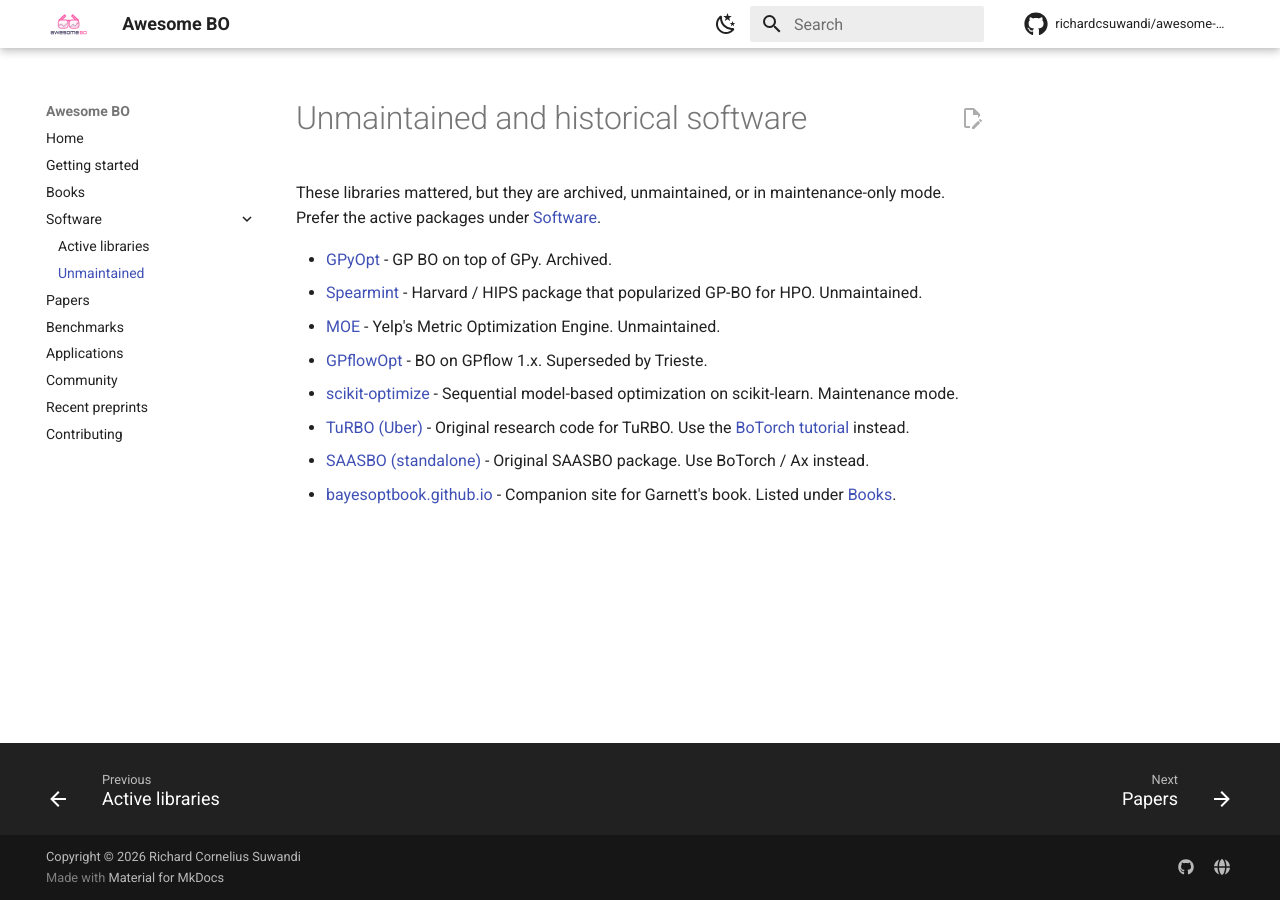
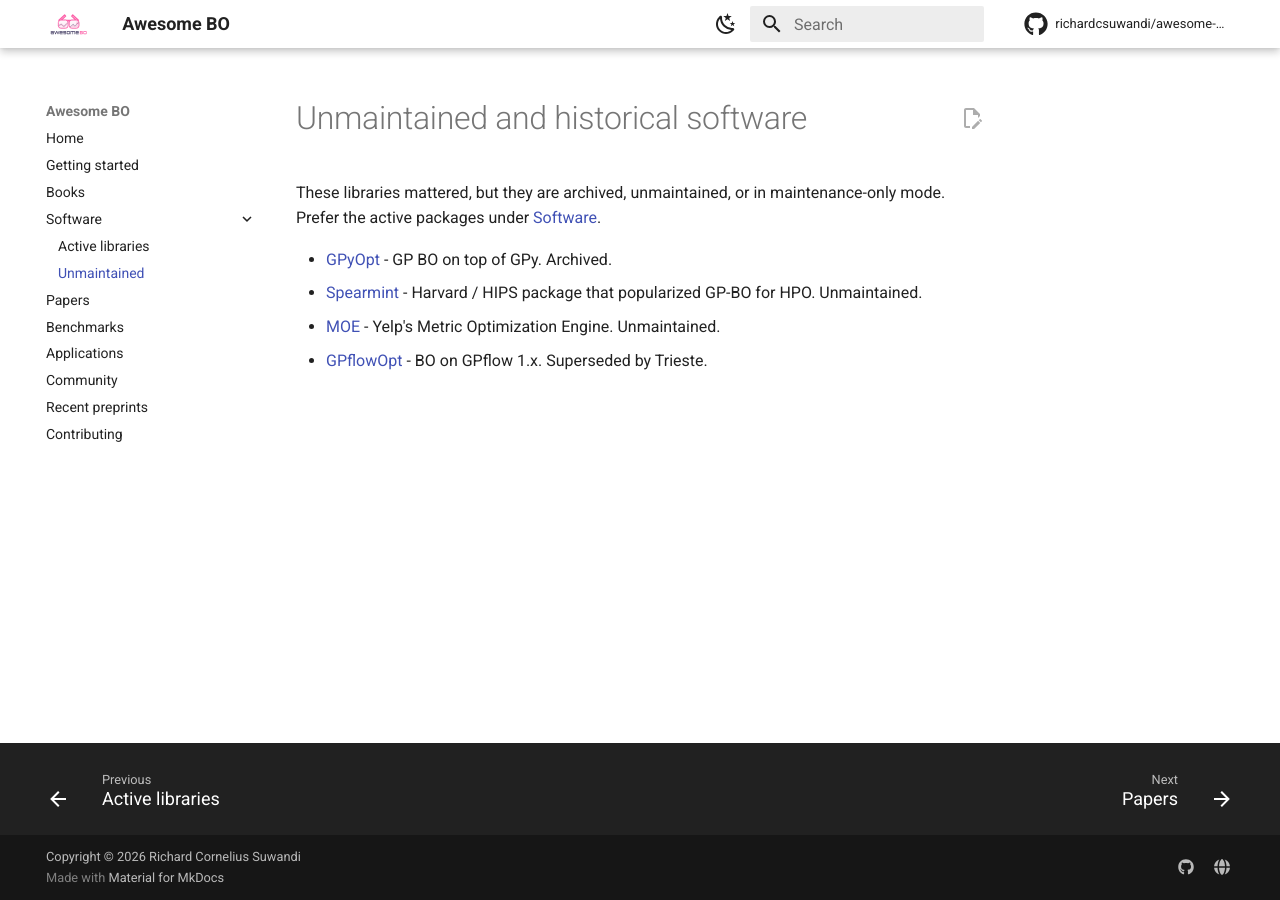
Before and after one commit to richardcsuwandi/awesome-bo, an MkDocs documentation site: the page built from docs/unmaintained.md, in a window 1280 px wide. Built offline with MkDocs 1.6.1 and Material for MkDocs 9.7.7, drawn with Linux system fonts in a browser that asks for light colours; comment, search, counter and statistics services are not loaded.

Commit message:
updated book page

```diff
--- a/docs/unmaintained.md
+++ b/docs/unmaintained.md
@@ -6,7 +6,3 @@
 - [Spearmint](https://github.com/HIPS/Spearmint) - Harvard / HIPS package that popularized GP-BO for HPO. Unmaintained.
 - [MOE](https://github.com/Yelp/MOE) - Yelp's Metric Optimization Engine. Unmaintained.
 - [GPflowOpt](https://github.com/GPflow/GPflowOpt) - BO on GPflow 1.x. Superseded by Trieste.
-- [scikit-optimize](https://github.com/scikit-optimize/scikit-optimize) - Sequential model-based optimization on scikit-learn. Maintenance mode.
-- [TuRBO (Uber)](https://github.com/uber-research/TuRBO) - Original research code for TuRBO. Use the [BoTorch tutorial](https://botorch.org/docs/tutorials/turbo_1) instead.
-- [SAASBO (standalone)](https://github.com/martinjankowiak/saasbo) - Original SAASBO package. Use BoTorch / Ax instead.
-- [bayesoptbook.github.io](https://github.com/bayesoptbook/bayesoptbook.github.io) - Companion site for Garnett's book. Listed under [Books](books.md).
```
Also changed, not shown: docs/getting-started.md (+1 -1 lines).
